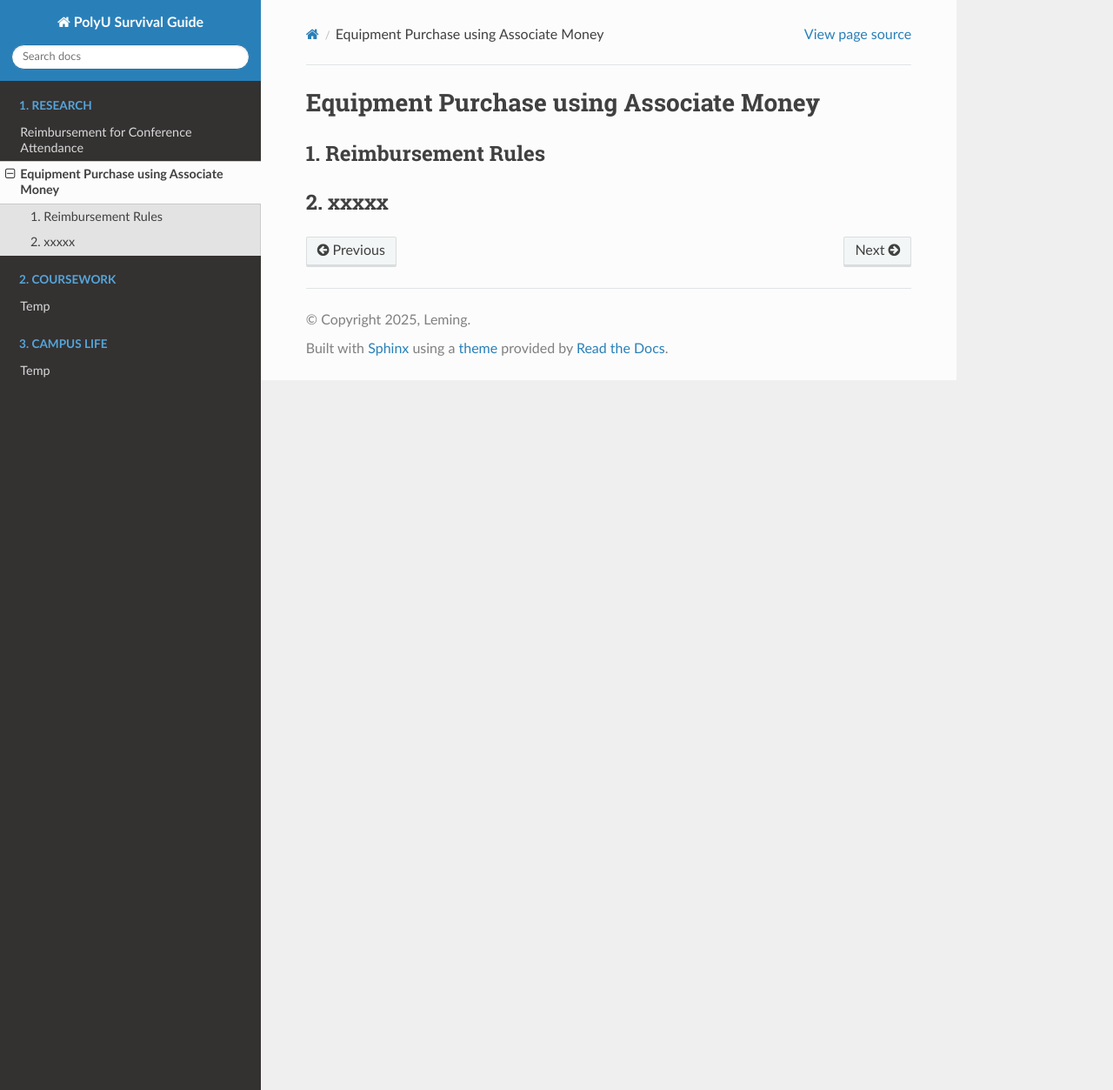
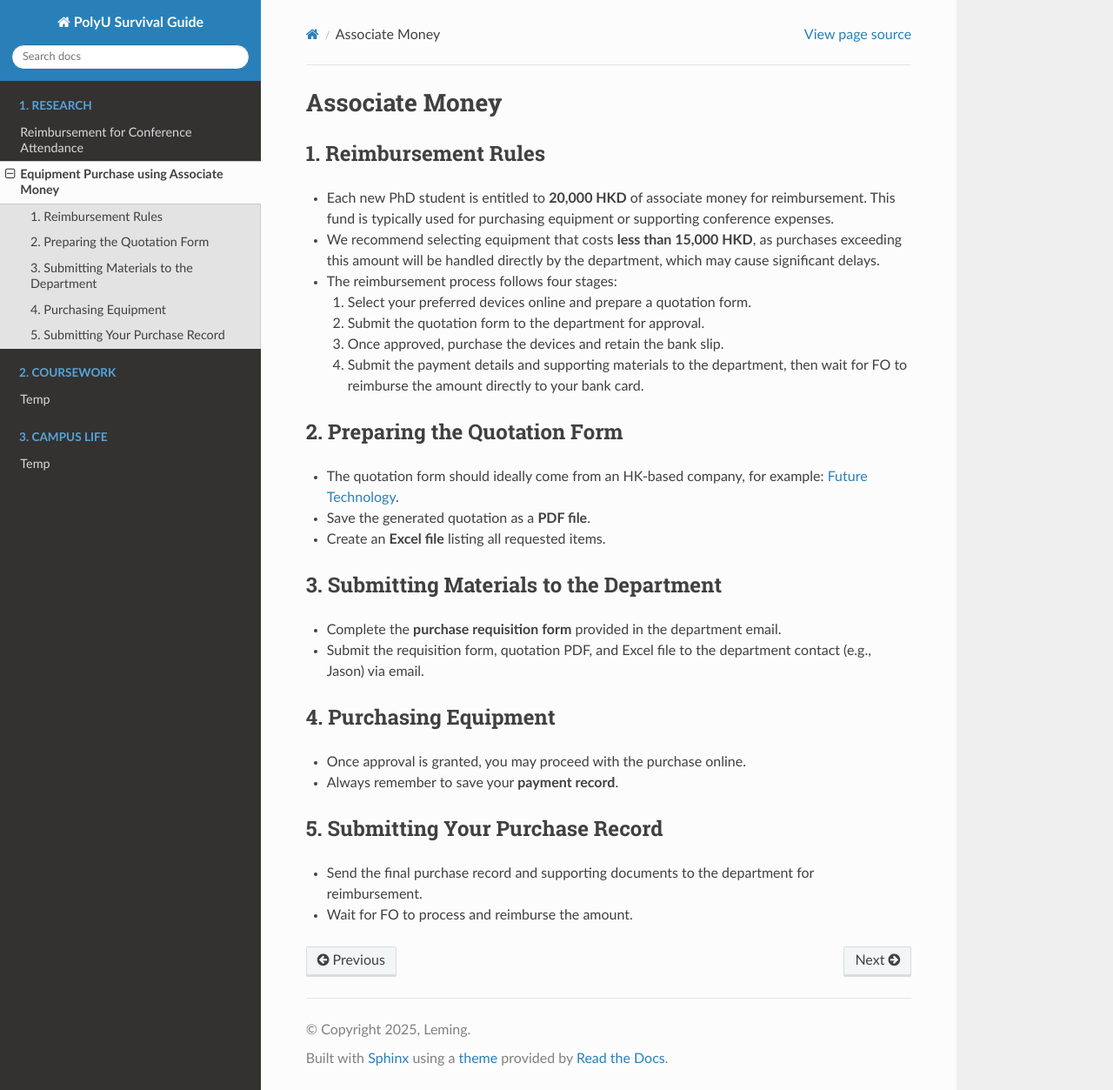
Before and after one commit to lemingshen/PolyU-Survival, a Sphinx documentation site: the page built from docs/source/research/equipment_purchase.rst, in a window 1280 px wide and 1253 px high. Shown: the whole window at 87% size. Built offline with Sphinx 7.4.7 and the Read the Docs theme 3.1.0, drawn with Linux system fonts in a browser that asks for light colours.

Commit message:
Update equipment_purchase.rst

```diff
--- a/docs/source/research/equipment_purchase.rst
+++ b/docs/source/research/equipment_purchase.rst
@@ -1,9 +1,34 @@
-Equipment Purchase using Associate Money
+Associate Money
 ================================================
 
 1. Reimbursement Rules
 ---------------------------------------------
+* Each new PhD student is entitled to **20,000 HKD** of associate money for reimbursement. This fund is typically used for purchasing equipment or supporting conference expenses.
+* We recommend selecting equipment that costs **less than 15,000 HKD**, as purchases exceeding this amount will be handled directly by the department, which may cause significant delays.
+* The reimbursement process follows four stages:
 
+  1. Select your preferred devices online and prepare a quotation form.
+  2. Submit the quotation form to the department for approval.
+  3. Once approved, purchase the devices and retain the bank slip.
+  4. Submit the payment details and supporting materials to the department, then wait for FO to reimburse the amount directly to your bank card.
 
-2. xxxxx
+2. Preparing the Quotation Form
 ---------------------------------------------
+* The quotation form should ideally come from an HK-based company, for example: `Future Technology <https://buymore.hk/shop/?srsltid=AfmBOopqyBdOM7VtSmVPGS89blRueCIgtLNogkKSVgfpafbCah1vyI_V>`_.
+* Save the generated quotation as a **PDF file**.
+* Create an **Excel file** listing all requested items.
+
+3. Submitting Materials to the Department
+---------------------------------------------
+* Complete the **purchase requisition form** provided in the department email.
+* Submit the requisition form, quotation PDF, and Excel file to the department contact (e.g., Jason) via email.
+
+4. Purchasing Equipment
+---------------------------------------------
+* Once approval is granted, you may proceed with the purchase online.
+* Always remember to save your **payment record**.
+
+5. Submitting Your Purchase Record
+---------------------------------------------
+* Send the final purchase record and supporting documents to the department for reimbursement.
+* Wait for FO to process and reimburse the amount.
```
